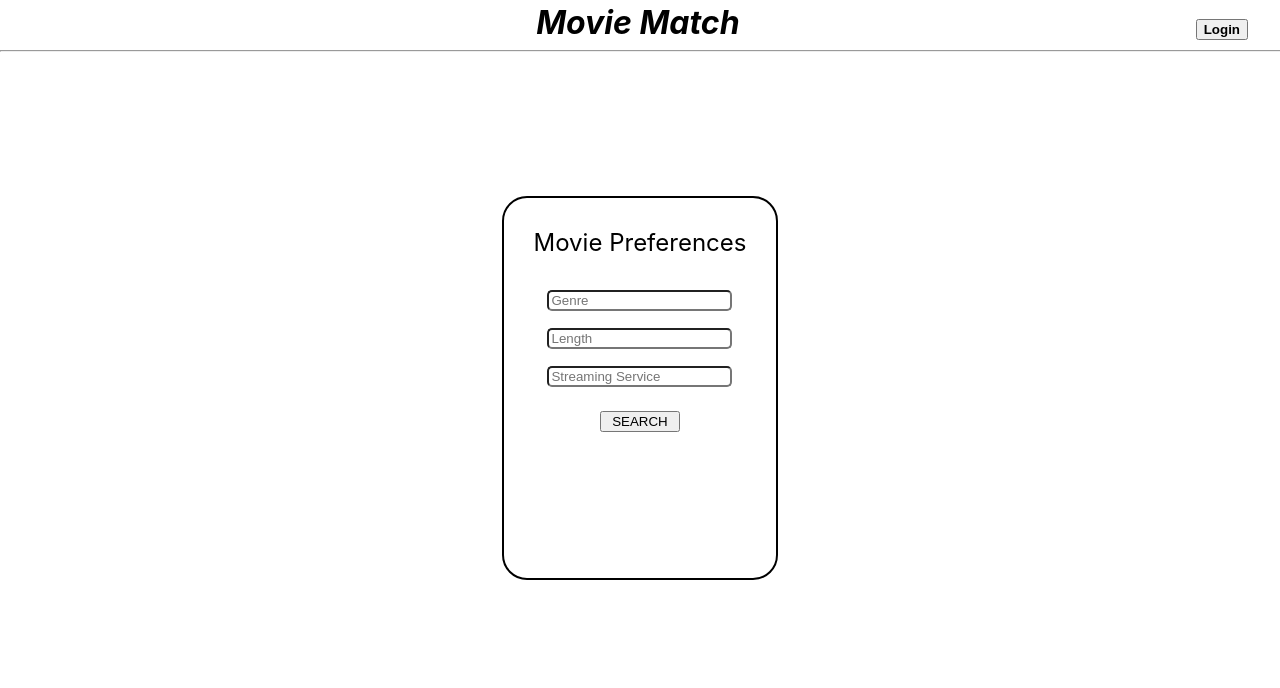
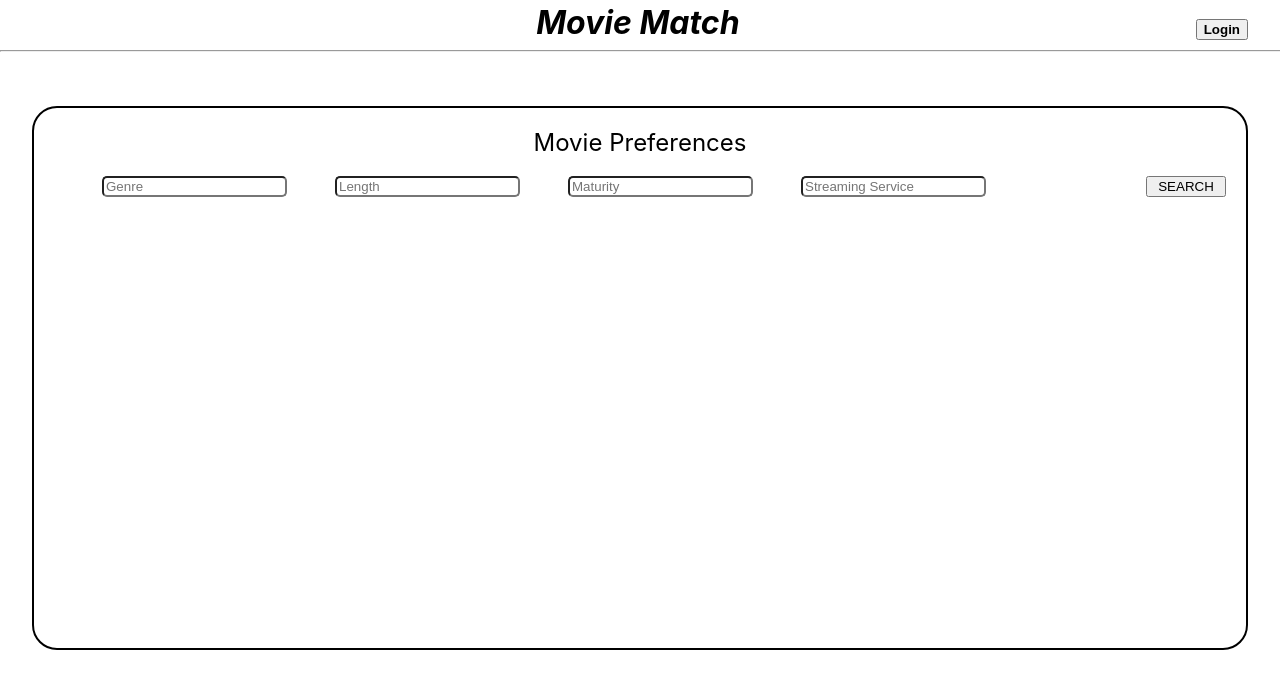
Before and after one commit to jwemmons/411-f22-a5-team7, a React (Create React App) app in the folder moviematch/: page / in a window 1280 px wide. Shown: the top 688 px of the page. Built offline with nearby package versions, Linux system fonts and the light colour scheme.

Commit message:
add maturity input

```diff
--- a/moviematch/src/components/form.js
+++ b/moviematch/src/components/form.js
@@ -6,11 +6,14 @@ function Form() {
 
   const [movieData, setMovieData] = useState(null);
 
+
   async function fetchMovies() {
 
     var movieGenre = document.getElementById("inputGenre").value;
     var movieLength = document.getElementById("inputLength").value;
     var movieService = document.getElementById("inputService").value;
+    var movieMaturity = document.getElementById("inputMaturity").value;
+
 
     try {
 
@@ -20,6 +23,7 @@ function Form() {
         data: {
           genre: movieGenre,
           length: movieLength,
+          maturity: movieMaturity,
           service: movieService
         }
       })
@@ -27,7 +31,7 @@ function Form() {
       console.log(response);
 
       const res = response.data
-      setMovieData(res)
+      setMovieData(res) /* change based on how data is formatted */
     }
 
     catch (error) {
@@ -38,20 +42,25 @@ function Form() {
   return (
     <div className="form-container">
       <form>
+        <div className='form-content'>
           <div className='formTitle'>Movie Preferences</div>
-        <label className='enterGenre'>
+          <div className='inputs'>
+            <label>
               <input type="text" id='inputGenre' placeholder='Genre'></input>
-        </label><br/>
-        <label className=''>
+            </label>
+            <label>
               <input type="text" id='inputLength' placeholder='Length'></input>
-        </label><br/>
+            </label>
+            <label>
+              <input type="text" id='inputMaturity' placeholder='Maturity'></input>
+            </label>
             <label>
               <input type="text" id='inputService' placeholder='Streaming Service'></input>
-        </label> <br/>
+            </label>
             <button className='searchMovie' onClick={() => fetchMovies()}>SEARCH</button>
-
+          </div>
+        </div>
         {/* Create New Div element to display movies, parse through data stored in movieData */}
-
       </form>
     </div>
   );
--- a/moviematch/src/styles/form.css
+++ b/moviematch/src/styles/form.css
@@ -2,30 +2,43 @@
     justify-content: center;
     align-items: center;
     display: flex;
-    height: 600px;
+    height: 500px;
 }
 
 .formTitle{
     font-size: 1.5rem;
-    margin-bottom: 2rem;
+}
+
+.form-content{
+}
+
+.inputs {
+    margin-top: 1rem;
+
 }
 
 form {
-    margin-top: 5rem;
+    margin-top: 10rem;
     border:2px solid black;
-    padding: 30px;
-    min-height: 20rem;
+    padding: 20px;
+    min-height: 100%;
     border-radius: 25px;
+    min-width: 90%;
+}
+
+label {
 
 }
+
 input{
     margin-bottom: 1rem;
     border-radius: 5px;
-
+    margin-left: 3rem;
 }
 
 .searchMovie {
     min-width: 5rem;
     min-height: 1rem;
-    margin-top: .5rem;
+    margin-top: .2rem;
+    margin-left: 10rem;
 }
```
Lines whose indentation alone changed are shown as unchanged.
